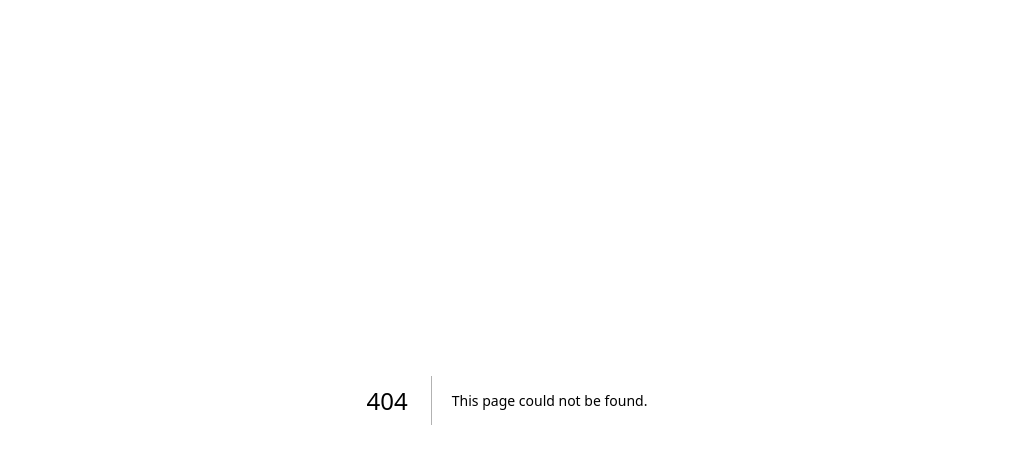
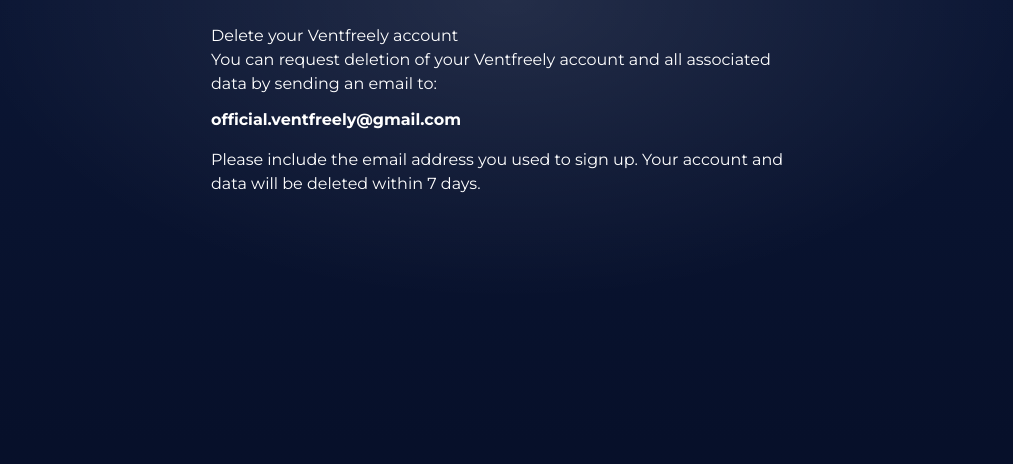
Before and after one commit to officialventfreely-dev/ventfreely-chat, a Next.js app: page /account-delete in a window 1280 px wide. Before the commit this address had no page. Shown: the top 464 px of the page, without its empty margins (133-1146 px from the left). Built offline with nearby package versions, Linux system fonts and the light colour scheme.

Commit message:
account-delete

```diff
--- /dev/null
+++ b/app/account-delete/page.tsx
@@ -0,0 +1,21 @@
+export default function AccountDeletePage() {
+  return (
+    <main style={{ padding: 24, maxWidth: 640, margin: "0 auto" }}>
+      <h1>Delete your Ventfreely account</h1>
+
+      <p>
+        You can request deletion of your Ventfreely account and all associated data
+        by sending an email to:
+      </p>
+
+      <p style={{ fontWeight: "bold", marginTop: 12 }}>
+        official.ventfreely@gmail.com
+      </p>
+
+      <p style={{ marginTop: 16 }}>
+        Please include the email address you used to sign up.
+        Your account and data will be deleted within 7 days.
+      </p>
+    </main>
+  );
+}
```
